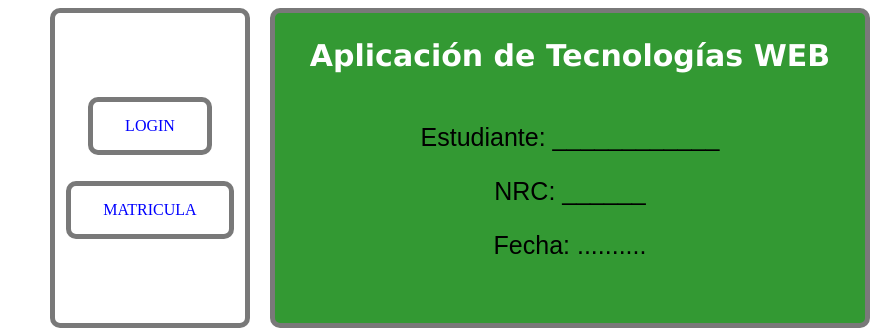
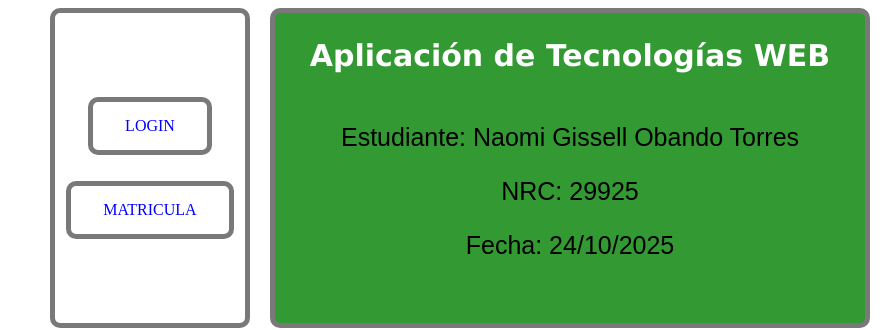
Before and after one commit to 29925-ngobando2/Solucion-L00429077, a plain HTML site: page index.html in a window 1280 px wide. Shown: the part 272-602 px from the top of the page, 0-885 px from the left. Drawn offline with Linux system fonts and the light colour scheme.

Commit message:
Update index.html

```diff
--- a/index.html
+++ b/index.html
@@ -50,9 +50,9 @@
    <div id="content" class="Texto" data-label="content">
       <h2>Aplicación de Tecnologías WEB</h2>
 
-      <p>Estudiante: ____________</p>
-      <p>NRC: ______</p>
-      <p>Fecha: ..........</p>
+      <p>Estudiante: Naomi Gissell Obando Torres</p>
+      <p>NRC: 29925</p>
+      <p>Fecha: 24/10/2025</p>
 
    </div>
 
```
